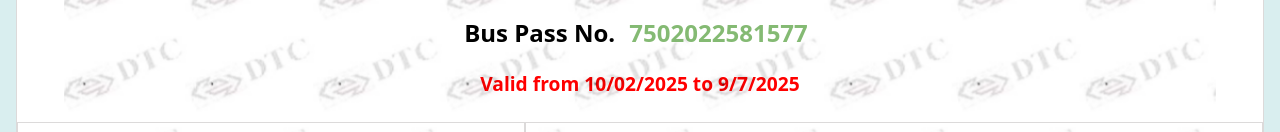
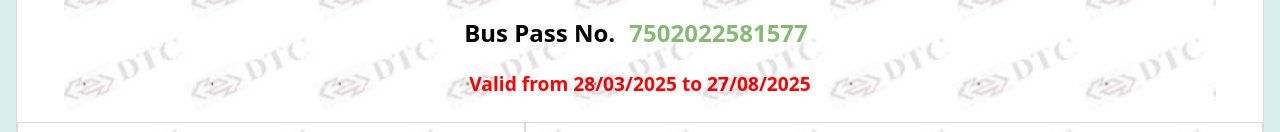
Before and after one commit to BhagatSingh-23/dtcpass, a React (Vite) app: page / in a window 1280 px wide. Shown: the part 465-597 px from the top of the page. Built offline with nearby package versions, Linux system fonts and the light colour scheme.

Commit message:
Update App.jsx

```diff
--- a/src/App.jsx
+++ b/src/App.jsx
@@ -25,7 +25,7 @@
 
           </span>
 
-          <div className='redP'>Valid from 10/02/2025 to 9/7/2025</div>
+          <div className='redP'>Valid from 28/03/2025 to 27/08/2025</div>
 
           <div className='foot-img'>
             <div className='sign-img'><img src="./sign.png" alt="" width={80} /></div>
```
